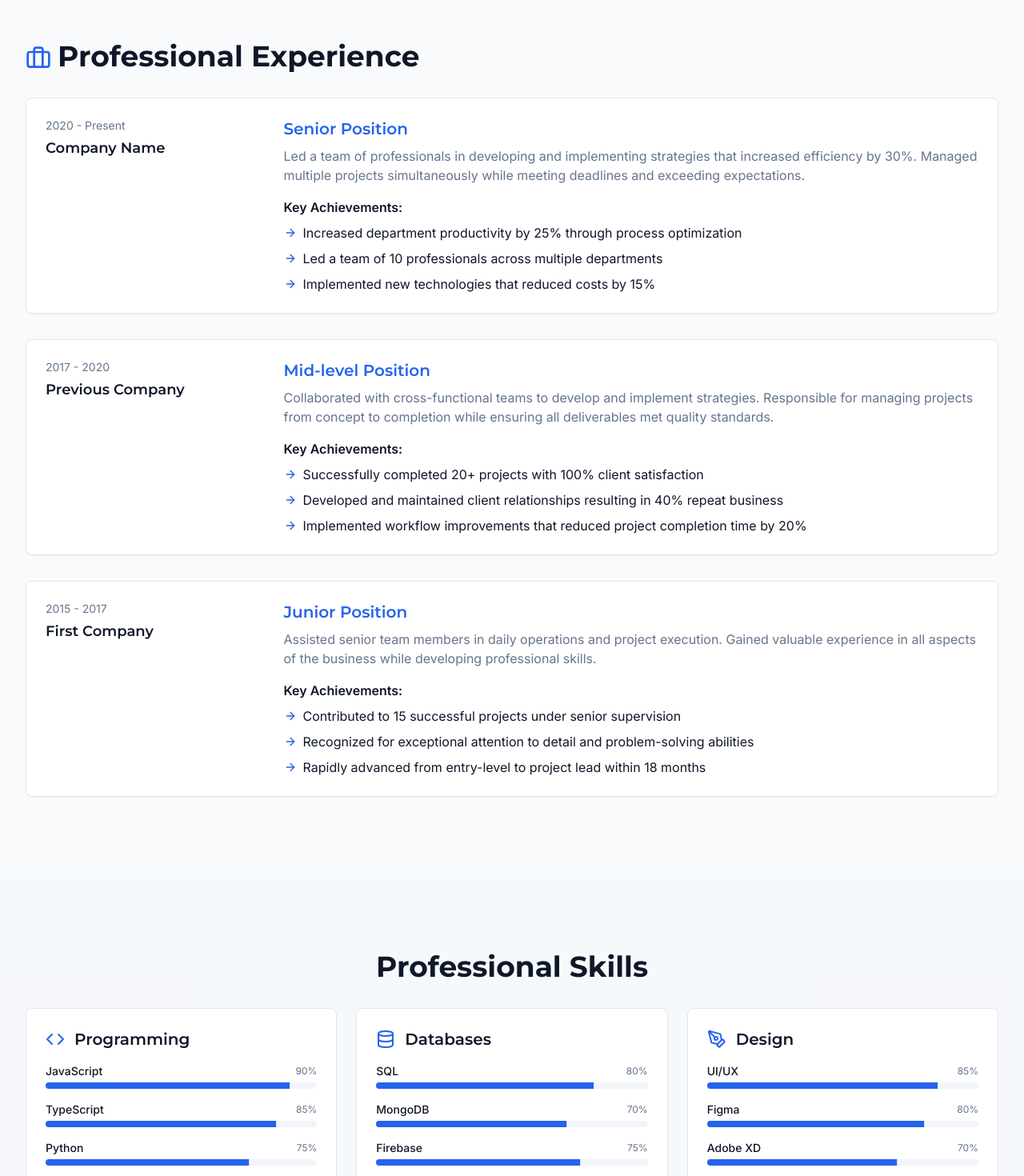
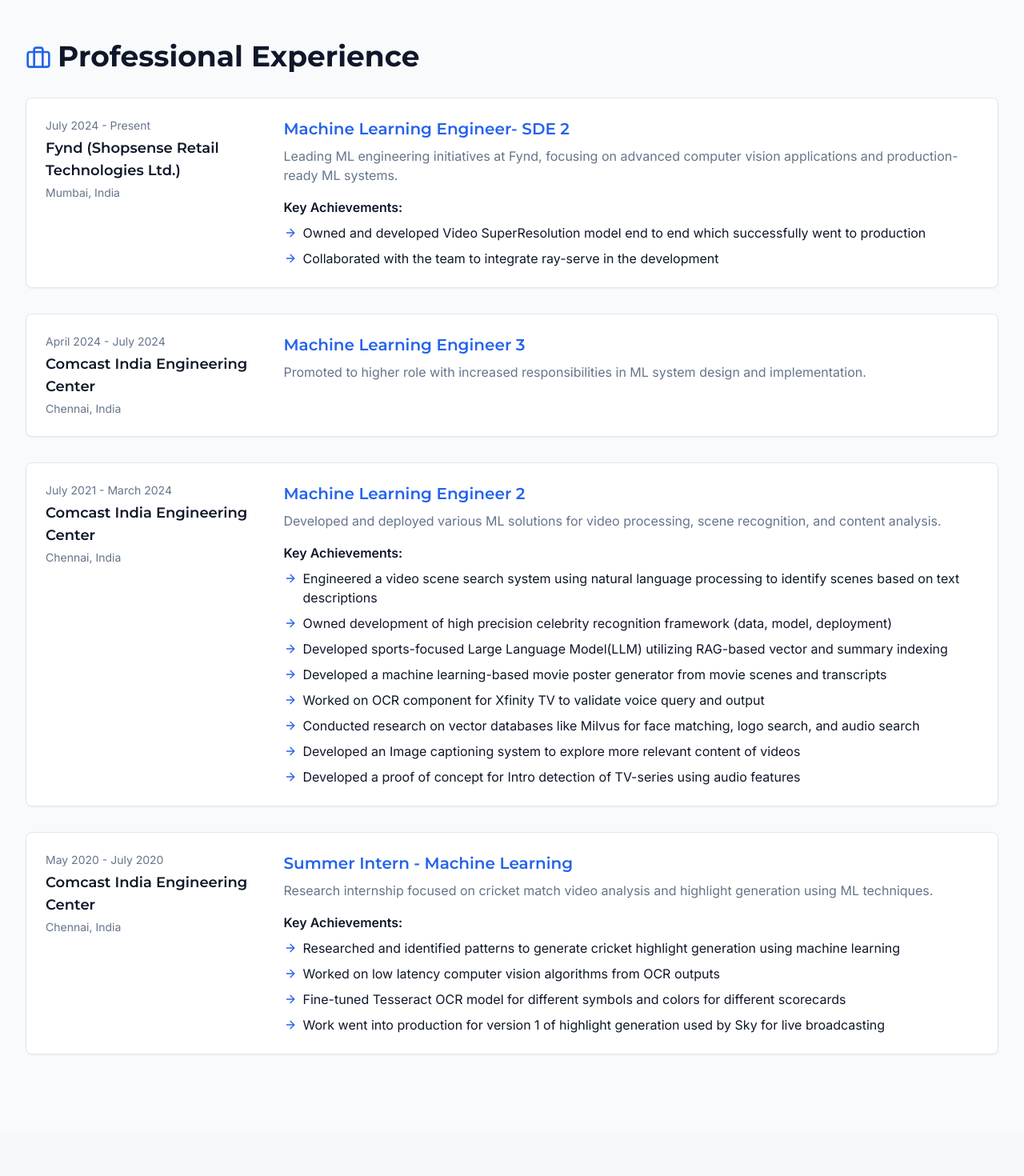
Before and after one commit to akhilagrawal14/portfolio-featured-space, a React (Vite) app: page / in a window 1280 px wide. Shown: the part 1320-2790 px from the top of the page at 80% size. Built offline with nearby package versions, Linux system fonts and the light colour scheme.

Commit message:
Update data with resume information
Updates the data in the portfolio to reflect the information provided in the user's resume. This includes experience, education, skills, and projects.

```diff
--- a/src/components/Education.tsx
+++ b/src/components/Education.tsx
@@ -5,28 +5,28 @@ import { GraduationCap, Calendar, MapPin } from 'lucide-react';
 
 const educationHistory = [
   {
-    degree: "Master's Degree",
-    field: "Field of Study",
-    institution: "University Name",
-    location: "City, Country",
-    period: "2018 - 2020",
-    description: "Graduated with honors. Specialized in relevant areas with focus on practical applications. Participated in research projects and published papers in academic journals."
+    degree: "M.Tech in Computer Science and Engineering",
+    field: "Computer Science and Engineering",
+    institution: "Indian Statistical Institute",
+    location: "Kolkata, India",
+    period: "2019 - 2021",
+    description: "Completed Master's degree with 84.9% aggregate. Specialized in machine learning and computer vision technologies with a focus on practical applications in image processing and data analysis."
   },
   {
-    degree: "Bachelor's Degree",
-    field: "Field of Study",
-    institution: "University Name",
-    location: "City, Country",
-    period: "2014 - 2018",
-    description: "Completed undergraduate studies with distinction. Engaged in extracurricular activities including club leadership, volunteer work, and internships to gain practical experience."
+    degree: "Bachelor of Engineering",
+    field: "Information Technology",
+    institution: "Institute of Engineering And Technology",
+    location: "Indore, India",
+    period: "2015 - 2019",
+    description: "Completed undergraduate studies with CGPA of 8.24/10. Engaged in various technical projects and participated in competitive programming competitions."
   },
   {
-    degree: "Professional Certification",
-    field: "Specialization Area",
-    institution: "Certification Authority",
-    location: "Online / City, Country",
-    period: "2021",
-    description: "Advanced professional certification demonstrating expertise in specialized areas. Completed rigorous examination and practical assessments to validate skills."
+    degree: "GATE CSE",
+    field: "Computer Science and Engineering",
+    institution: "Graduate Aptitude Test in Engineering",
+    location: "India",
+    period: "2019",
+    description: "Qualified GATE CSE 2019 with an All India Rank of 388 (99.66 percentile), demonstrating strong foundational knowledge in computer science concepts."
   }
 ];
 
--- a/src/components/Experience.tsx
+++ b/src/components/Experience.tsx
@@ -5,38 +5,54 @@ import { Briefcase, ArrowRight } from 'lucide-react';
 
 const experiences = [
   {
-    title: "Senior Position",
-    company: "Company Name",
-    period: "2020 - Present",
-    description: "Led a team of professionals in developing and implementing strategies that increased efficiency by 30%. Managed multiple projects simultaneously while meeting deadlines and exceeding expectations.",
+    title: "Machine Learning Engineer- SDE 2",
+    company: "Fynd (Shopsense Retail Technologies Ltd.)",
+    period: "July 2024 - Present",
+    location: "Mumbai, India",
+    description: "Leading ML engineering initiatives at Fynd, focusing on advanced computer vision applications and production-ready ML systems.",
     achievements: [
-      "Increased department productivity by 25% through process optimization",
-      "Led a team of 10 professionals across multiple departments",
-      "Implemented new technologies that reduced costs by 15%"
+      "Owned and developed Video SuperResolution model end to end which successfully went to production",
+      "Collaborated with the team to integrate ray-serve in the development"
     ]
   },
   {
-    title: "Mid-level Position",
-    company: "Previous Company",
-    period: "2017 - 2020",
-    description: "Collaborated with cross-functional teams to develop and implement strategies. Responsible for managing projects from concept to completion while ensuring all deliverables met quality standards.",
+    title: "Machine Learning Engineer 3",
+    company: "Comcast India Engineering Center",
+    period: "April 2024 - July 2024",
+    location: "Chennai, India",
+    description: "Promoted to higher role with increased responsibilities in ML system design and implementation.",
+    achievements: []
+  },
+  {
+    title: "Machine Learning Engineer 2",
+    company: "Comcast India Engineering Center",
+    period: "July 2021 - March 2024",
+    location: "Chennai, India",
+    description: "Developed and deployed various ML solutions for video processing, scene recognition, and content analysis.",
     achievements: [
-      "Successfully completed 20+ projects with 100% client satisfaction",
-      "Developed and maintained client relationships resulting in 40% repeat business",
-      "Implemented workflow improvements that reduced project completion time by 20%"
+      "Engineered a video scene search system using natural language processing to identify scenes based on text descriptions",
+      "Owned development of high precision celebrity recognition framework (data, model, deployment)",
+      "Developed sports-focused Large Language Model(LLM) utilizing RAG-based vector and summary indexing",
+      "Developed a machine learning-based movie poster generator from movie scenes and transcripts",
+      "Worked on OCR component for Xfinity TV to validate voice query and output",
+      "Conducted research on vector databases like Milvus for face matching, logo search, and audio search",
+      "Developed an Image captioning system to explore more relevant content of videos",
+      "Developed a proof of concept for Intro detection of TV-series using audio features"
     ]
   },
   {
-    title: "Junior Position",
-    company: "First Company",
-    period: "2015 - 2017",
-    description: "Assisted senior team members in daily operations and project execution. Gained valuable experience in all aspects of the business while developing professional skills.",
+    title: "Summer Intern - Machine Learning",
+    company: "Comcast India Engineering Center",
+    period: "May 2020 - July 2020",
+    location: "Chennai, India",
+    description: "Research internship focused on cricket match video analysis and highlight generation using ML techniques.",
     achievements: [
-      "Contributed to 15 successful projects under senior supervision",
-      "Recognized for exceptional attention to detail and problem-solving abilities",
-      "Rapidly advanced from entry-level to project lead within 18 months"
+      "Researched and identified patterns to generate cricket highlight generation using machine learning",
+      "Worked on low latency computer vision algorithms from OCR outputs",
+      "Fine-tuned Tesseract OCR model for different symbols and colors for different scorecards",
+      "Work went into production for version 1 of highlight generation used by Sky for live broadcasting"
     ]
-  },
+  }
 ];
 
 const Experience = () => {
@@ -57,12 +73,15 @@ const Experience = () => {
                     <div className="md:col-span-1">
                       <div className="text-sm text-muted-foreground">{job.period}</div>
                       <h3 className="font-heading font-semibold text-lg mt-1">{job.company}</h3>
+                      <div className="text-sm text-muted-foreground mt-1">{job.location}</div>
                     </div>
 
                     <div className="md:col-span-3">
                       <h3 className="font-heading font-semibold text-xl mb-2 text-primary">{job.title}</h3>
                       <p className="text-muted-foreground mb-4">{job.description}</p>
 
+                      {job.achievements.length > 0 && (
+                        <>
                           <h4 className="font-semibold mb-2">Key Achievements:</h4>
                           <ul className="space-y-2">
                             {job.achievements.map((achievement, idx) => (
@@ -72,6 +91,8 @@ const Experience = () => {
                               </li>
                             ))}
                           </ul>
+                        </>
+                      )}
                     </div>
                   </div>
                 </CardContent>
--- a/src/components/Footer.tsx
+++ b/src/components/Footer.tsx
@@ -1,6 +1,6 @@
 
 import React from 'react';
-import { Github, Linkedin, Mail, ArrowUp } from 'lucide-react';
+import { Github, Linkedin, Mail, ArrowUp, Award } from 'lucide-react';
 
 const Footer = () => {
   const scrollToTop = () => {
@@ -15,8 +15,19 @@ const Footer = () => {
       <div className="container mx-auto">
         <div className="flex flex-col md:flex-row justify-between items-center">
           <div className="mb-4 md:mb-0">
-            <h3 className="font-heading font-bold text-lg">Your Name</h3>
-            <p className="text-muted-foreground text-sm">Professional Portfolio</p>
+            <h3 className="font-heading font-bold text-lg">Akhil Agrawal</h3>
+            <p className="text-muted-foreground text-sm">Machine Learning Engineer</p>
+          </div>
+
+          <div className="flex flex-col items-center mb-4 md:mb-0">
+            <div className="flex items-center gap-2 text-sm text-muted-foreground mb-1">
+              <Award size={16} className="text-primary" />
+              <span>Excellence Award from Senior Leadership, Comcast, 2023</span>
+            </div>
+            <div className="flex items-center gap-2 text-sm text-muted-foreground">
+              <Award size={16} className="text-primary" />
+              <span>GATE CSE 2019 - AIR 388 (99.66 percentile)</span>
+            </div>
           </div>
 
           <div className="flex items-center gap-4">
@@ -26,7 +37,7 @@ const Footer = () => {
             <a href="https://linkedin.com" target="_blank" rel="noopener noreferrer" className="text-muted-foreground hover:text-primary transition-colors" aria-label="LinkedIn">
               <Linkedin size={20} />
             </a>
-            <a href="mailto:your.email@example.com" className="text-muted-foreground hover:text-primary transition-colors" aria-label="Email">
+            <a href="mailto:akhilagrawal14@gmail.com" className="text-muted-foreground hover:text-primary transition-colors" aria-label="Email">
               <Mail size={20} />
             </a>
           </div>
@@ -41,7 +52,7 @@ const Footer = () => {
         </div>
 
         <div className="mt-6 text-center text-muted-foreground text-sm">
-          <p>&copy; {new Date().getFullYear()} Your Name. All rights reserved.</p>
+          <p>&copy; {new Date().getFullYear()} Akhil Agrawal. All rights reserved.</p>
         </div>
       </div>
     </footer>
--- a/src/components/Projects.tsx
+++ b/src/components/Projects.tsx
@@ -3,40 +3,44 @@ import React from 'react';
 import { Card, CardContent } from '@/components/ui/card';
 import { Badge } from '@/components/ui/badge';
 import { Button } from '@/components/ui/button';
-import { ExternalLink, Github, FolderOpen } from 'lucide-react';
+import { ExternalLink, Github, FolderOpen, Award } from 'lucide-react';
 
 const projects = [
   {
-    title: "Project One",
-    description: "A comprehensive web application built using modern technologies. Features include user authentication, real-time data processing, and responsive design.",
-    image: "https://images.unsplash.com/photo-1488590528505-98d2b5aba04b?auto=format&fit=crop&w=800&q=80",
-    tags: ["React", "Node.js", "MongoDB", "Express"],
-    liveLink: "https://example.com",
+    title: "High-Precision Fruit Detection",
+    description: "Developed a high-precision fruit detection model using YOLOv9, trained on a custom dataset of 10 fruit classes with bounding box annotations. Achieved mAP50 of 0.791, precision 0.81 and recall 0.689 with limited training data.",
+    image: "https://images.unsplash.com/photo-1490885578174-acda8905c2c6?auto=format&fit=crop&w=800&q=80",
+    tags: ["Computer Vision", "YOLOv9", "Object Detection", "PyTorch"],
+    liveLink: "#",
     repoLink: "https://github.com",
+    applications: ["Logistic automation", "Autonomous fruit harvesting robots"]
   },
   {
-    title: "Project Two",
-    description: "Mobile application developed for iOS and Android platforms. Includes features like push notifications, offline functionality, and integration with third-party services.",
-    image: "https://images.unsplash.com/photo-1461749280684-dccba630e2f6?auto=format&fit=crop&w=800&q=80",
-    tags: ["React Native", "Firebase", "Redux", "API Integration"],
-    liveLink: "https://example.com",
+    title: "Neural Style Transfer From Scratch",
+    description: "Implemented novel neural style transfer architecture based on VGG16. Designed and coded an efficient style transfer pipeline that generates artistic visuals with exceptional quality and customizable stylization effects.",
+    image: "https://images.unsplash.com/photo-1579783902614-a3fb3927b6a5?auto=format&fit=crop&w=800&q=80",
+    tags: ["Neural Style Transfer", "VGG16", "PyTorch", "Computer Vision"],
+    liveLink: "#",
     repoLink: "https://github.com",
+    applications: ["Artistic exploration", "Image editing and stylization"]
   },
   {
-    title: "Project Three",
-    description: "Data visualization dashboard that processes and displays complex information in an intuitive interface. Built with a focus on performance and usability.",
-    image: "https://images.unsplash.com/photo-1486312338219-ce68d2c6f44d?auto=format&fit=crop&w=800&q=80",
-    tags: ["D3.js", "Vue.js", "Python", "PostgreSQL"],
-    liveLink: "https://example.com",
+    title: "Automatic Song Skip in Movies",
+    description: "Developed a machine learning model to automatically skip songs in movies using audio features extraction and classification. The framework outputs timestamps of songs present in movies with 90% accuracy and only 2-second average deviation.",
+    image: "https://images.unsplash.com/photo-1511671782779-c97d3d27a1d4?auto=format&fit=crop&w=800&q=80",
+    tags: ["Audio Classification", "PANNs", "Feature Extraction", "Machine Learning"],
+    liveLink: "#",
     repoLink: "https://github.com",
+    applications: ["Movie editing", "Content modification", "Viewer experience enhancement"]
   },
   {
-    title: "Project Four",
-    description: "E-commerce platform with integrated payment processing, inventory management, and user account features. Designed for scalability and ease of use.",
-    image: "https://images.unsplash.com/photo-1498050108023-c5249f4df085?auto=format&fit=crop&w=800&q=80",
-    tags: ["Next.js", "Stripe", "Tailwind CSS", "Prisma"],
-    liveLink: "https://example.com",
+    title: "Anemia Detection from Retinal Images",
+    description: "Collaborated with Sankara Nethralaya to detect anemia from retinal fundus images using deep learning. Experimented with MobileNet V2, DenseNet 121, and ResNet50 models, achieving an AUC of 0.65 with data augmentation to address imbalance.",
+    image: "https://images.unsplash.com/photo-1576091160550-2173dba999ef?auto=format&fit=crop&w=800&q=80",
+    tags: ["Medical AI", "CNN", "Gradcam", "Data Augmentation"],
+    liveLink: "#",
     repoLink: "https://github.com",
+    applications: ["Medical diagnostics", "Non-invasive disease detection"]
   },
 ];
 
@@ -76,6 +80,18 @@ const Projects = () => {
                     ))}
                   </div>
 
+                  <div className="mt-4 mb-4">
+                    <h4 className="font-medium text-sm flex items-center gap-2 mb-2">
+                      <Award size={16} className="text-primary" />
+                      Potential Applications
+                    </h4>
+                    <ul className="list-disc list-inside text-sm text-muted-foreground">
+                      {project.applications.map((app, idx) => (
+                        <li key={idx}>{app}</li>
+                      ))}
+                    </ul>
+                  </div>
+
                   <div className="flex gap-3 mt-4">
                     <Button variant="outline" size="sm" asChild>
                       <a href={project.repoLink} target="_blank" rel="noopener noreferrer">
@@ -86,7 +102,7 @@ const Projects = () => {
                     <Button size="sm" asChild>
                       <a href={project.liveLink} target="_blank" rel="noopener noreferrer">
                         <ExternalLink size={16} className="mr-2" />
-                        Live Demo
+                        Demo
                       </a>
                     </Button>
                   </div>
--- a/src/components/Skills.tsx
+++ b/src/components/Skills.tsx
@@ -2,7 +2,7 @@
 import React from 'react';
 import { Card, CardContent } from '@/components/ui/card';
 import { Progress } from '@/components/ui/progress';
-import { Code, Database, PenTool, Layers, BarChart, Users } from 'lucide-react';
+import { Code, Database, PenTool, Layers, BarChart, Server, Cloud, Workflow } from 'lucide-react';
 
 interface SkillCategory {
   name: string;
@@ -15,63 +15,67 @@ interface SkillCategory {
 
 const skillCategories: SkillCategory[] = [
   {
-    name: "Programming",
+    name: "Programming Languages",
     icon: <Code className="text-primary" size={24} />,
     skills: [
-      { name: "JavaScript", level: 90 },
-      { name: "TypeScript", level: 85 },
-      { name: "Python", level: 75 },
-      { name: "Java", level: 65 },
+      { name: "Python", level: 95 },
+      { name: "R", level: 80 },
+      { name: "C++", level: 75 },
+      { name: "C", level: 70 },
     ]
   },
   {
-    name: "Databases",
-    icon: <Database className="text-primary" size={24} />,
+    name: "Deep Learning",
+    icon: <Layers className="text-primary" size={24} />,
     skills: [
-      { name: "SQL", level: 80 },
-      { name: "MongoDB", level: 70 },
-      { name: "Firebase", level: 75 },
-      { name: "Redis", level: 60 },
+      { name: "PyTorch", level: 90 },
+      { name: "TensorFlow", level: 85 },
+      { name: "Keras", level: 85 },
+      { name: "ONNX", level: 80 },
+      { name: "OpenVINO", level: 75 },
     ]
   },
   {
-    name: "Design",
-    icon: <PenTool className="text-primary" size={24} />,
+    name: "Python Libraries",
+    icon: <Code className="text-primary" size={24} />,
     skills: [
-      { name: "UI/UX", level: 85 },
-      { name: "Figma", level: 80 },
-      { name: "Adobe XD", level: 70 },
-      { name: "Photoshop", level: 65 },
+      { name: "NumPy/Pandas", level: 95 },
+      { name: "Scikit-Learn", level: 90 },
+      { name: "OpenCV", level: 90 },
+      { name: "Matplotlib/Seaborn", level: 85 },
+      { name: "Streamlit", level: 80 },
     ]
   },
   {
-    name: "Frameworks",
-    icon: <Layers className="text-primary" size={24} />,
+    name: "MLOps",
+    icon: <Workflow className="text-primary" size={24} />,
     skills: [
-      { name: "React", level: 90 },
-      { name: "Vue", level: 75 },
-      { name: "Angular", level: 65 },
-      { name: "Express", level: 80 },
+      { name: "MLflow", level: 85 },
+      { name: "DVC", level: 80 },
+      { name: "ZenML", level: 75 },
+      { name: "RAY", level: 85 },
+      { name: "NVIDIA Triton", level: 80 },
     ]
   },
   {
-    name: "Analytics",
-    icon: <BarChart className="text-primary" size={24} />,
+    name: "Containerization & Web",
+    icon: <Server className="text-primary" size={24} />,
     skills: [
-      { name: "Data Analysis", level: 70 },
-      { name: "Google Analytics", level: 75 },
-      { name: "Data Visualization", level: 80 },
-      { name: "Power BI", level: 65 },
+      { name: "Docker", level: 85 },
+      { name: "Kubernetes", level: 75 },
+      { name: "FastAPI", level: 85 },
+      { name: "Flask", level: 80 },
     ]
   },
   {
-    name: "Soft Skills",
-    icon: <Users className="text-primary" size={24} />,
+    name: "Cloud & Tools",
+    icon: <Cloud className="text-primary" size={24} />,
     skills: [
-      { name: "Communication", level: 90 },
-      { name: "Team Leadership", level: 85 },
-      { name: "Problem Solving", level: 95 },
-      { name: "Time Management", level: 80 },
+      { name: "AWS", level: 85 },
+      { name: "AWS Sagemaker", level: 80 },
+      { name: "GCP", level: 75 },
+      { name: "CVAT", level: 80 },
+      { name: "Label Studio", level: 85 },
     ]
   },
 ];
--- a/src/pages/Index.tsx
+++ b/src/pages/Index.tsx
@@ -11,7 +11,7 @@ import Contact from '@/components/Contact';
 const Index = () => {
   useEffect(() => {
     // Set the document title
-    document.title = "Your Name - Professional Portfolio";
+    document.title = "Akhil Agrawal - ML Engineer Portfolio";
   }, []);
 
   return (
```
Also changed, not shown: src/components/Hero.tsx (+15 -5 lines). Lines whose indentation alone changed are shown as unchanged.
